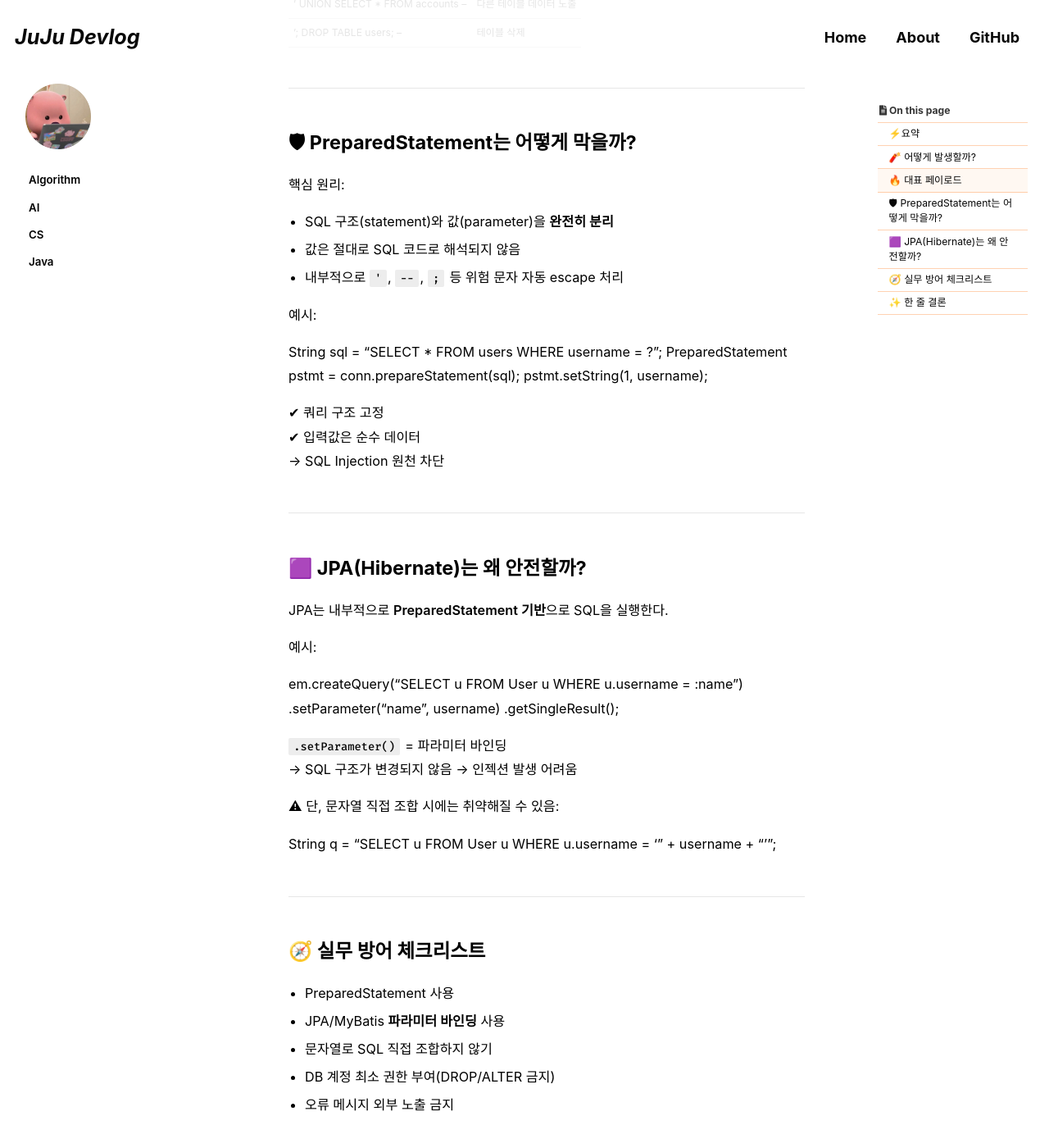
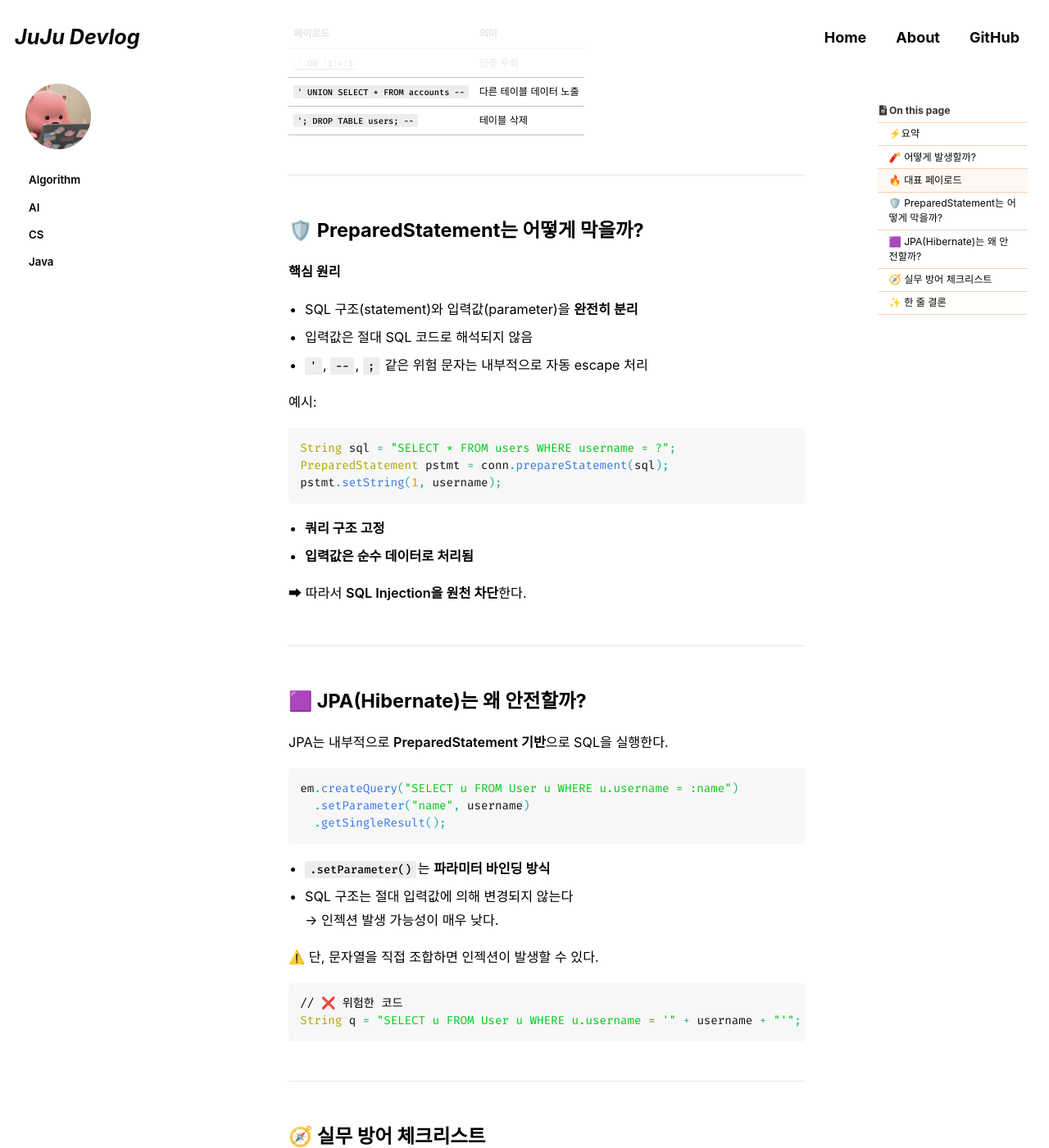
Before and after one commit to zuvvon/zuvvon.github.io, a Jekyll site: the page built from _posts/2025-12-02-SQL-Injection.md, in a window 1280 px wide and 1400 px high, scrolled down 1033 px. Shown: the whole window at 82% size. Built offline with Jekyll 4.4.1, drawn with Linux system fonts in a browser that asks for light colours; cached includes are drawn as plain includes; some web fonts are replaced; comment, search, counter and statistics services are not loaded; some of the changed text lies outside the part shown.

Commit message:
Refine SQL Injection article formatting and content
Updated title and excerpt formatting, improved clarity in explanations, and ensured consistent use of symbols.

````diff
--- a/_posts/2025-12-02-SQL-Injection.md
+++ b/_posts/2025-12-02-SQL-Injection.md
@@ -1,6 +1,6 @@
 ---
-title: "[CS] SQL Injection "
-excerpt: "SQL 인젝션 발생 원리, 대표 공격 패턴, PreparedStatement, JPA 방어 방식까지 핵심만 정리"
+title: "[CS] SQL Injection"
+excerpt: "SQL 인젝션 발생 원리, 대표 공격 패턴, PreparedStatement와 JPA 방어 방식 정리"
 categories:
   - CS
 tags:
@@ -16,55 +16,64 @@ last_modified_at: 2025-12-02
 
 ## ⚡요약
 
-SQL Injection은 **사용자 입력이 SQL 구조에 그대로 포함될 때** 발생하는 보안 취약점이다. 공격자는 `' OR '1'='1` 같은 문자열로 **인증 우회**, **데이터 탈취**, 심지어 **테이블 삭제**까지 수행할 수 있다.
+SQL Injection은 **사용자 입력이 SQL 구조에 그대로 포함될 때** 발생하는 보안 취약점이다.
+공격자는 `' OR '1'='1` 같은 문자열로 **인증 우회**, **데이터 탈취**, 심지어 **테이블 삭제**까지 수행할 수 있다.
 
 ---
 
 ## 🧨 어떻게 발생할까?
 
-문자열 연결 방식으로 SQL을 만들면 입력값이 SQL 구문으로 해석된다.
+문자열 연결로 SQL을 만들면 입력값이 SQL 구문으로 해석된다.
 
-예시:
-
+```java
 String sql = "SELECT * FROM users WHERE username = '" + username + "'";
+```
 
 공격자 입력:
+```
 ' OR '1'='1
+```
 
 실제 실행되는 쿼리:
+
+```sql
 SELECT * FROM users WHERE username = '' OR '1'='1'
+```
 
-→ 항상 true가 되어 비밀번호 없이 로그인된다.
+➡ **항상 true가 되어 비밀번호 없이 로그인된다.**
 
 ---
 
 ## 🔥 대표 페이로드
 
-페이로드 | 의미
----------|-------
-' OR '1'='1 | 인증 우회
-' UNION SELECT * FROM accounts -- | 다른 테이블 데이터 노출
-'; DROP TABLE users; -- | 테이블 삭제
+| 페이로드 | 의미 |
+|---------|------|
+| `' OR '1'='1` | 인증 우회 |
+| `' UNION SELECT * FROM accounts --` | 다른 테이블 데이터 노출 |
+| `'; DROP TABLE users; --` | 테이블 삭제 |
 
 ---
 
-## 🛡 PreparedStatement는 어떻게 막을까?
+## 🛡️ PreparedStatement는 어떻게 막을까?
 
-핵심 원리:
+**핵심 원리**
 
-- SQL 구조(statement)와 값(parameter)을 **완전히 분리**
-- 값은 절대로 SQL 코드로 해석되지 않음
-- 내부적으로 `'`, `--`, `;` 등 위험 문자 자동 escape 처리
+- SQL 구조(statement)와 입력값(parameter)을 **완전히 분리**
+- 입력값은 절대 SQL 코드로 해석되지 않음
+- `'`, `--`, `;` 같은 위험 문자는 내부적으로 자동 escape 처리
 
 예시:
 
+```java
 String sql = "SELECT * FROM users WHERE username = ?";
 PreparedStatement pstmt = conn.prepareStatement(sql);
 pstmt.setString(1, username);
+```
 
-✔ 쿼리 구조 고정
-✔ 입력값은 순수 데이터
-→ SQL Injection 원천 차단
+- **쿼리 구조 고정**
+- **입력값은 순수 데이터로 처리됨**
+
+➡ 따라서 **SQL Injection을 원천 차단**한다.
 
 ---
 
@@ -72,18 +81,22 @@ pstmt.setString(1, username);
 
 JPA는 내부적으로 **PreparedStatement 기반**으로 SQL을 실행한다.
 
-예시:
-
+```java
 em.createQuery("SELECT u FROM User u WHERE u.username = :name")
   .setParameter("name", username)
   .getSingleResult();
+```
 
-`.setParameter()` = 파라미터 바인딩
-→ SQL 구조가 변경되지 않음 → 인젝션 발생 어려움
+- `.setParameter()`는 **파라미터 바인딩 방식**
+- SQL 구조는 절대 입력값에 의해 변경되지 않는다
+→ 인젝션 발생 가능성이 매우 낮다.
 
-⚠ 단, 문자열 직접 조합 시에는 취약해질 수 있음:
+⚠️ 단, 문자열을 직접 조합하면 인젝션이 발생할 수 있다.
 
+```java
+// ❌ 위험한 코드
 String q = "SELECT u FROM User u WHERE u.username = '" + username + "'";
+```
 
 ---
 
@@ -91,12 +104,12 @@ String q = "SELECT u FROM User u WHERE u.username = '" + username + "'";
 
 - PreparedStatement 사용
 - JPA/MyBatis **파라미터 바인딩** 사용
-- 문자열로 SQL 직접 조합하지 않기
-- DB 계정 최소 권한 부여(DROP/ALTER 금지)
+- 문자열로 SQL 직접 생성하지 않기
+- DB 계정 최소 권한(DROP/ALTER 금지)
 - 오류 메시지 외부 노출 금지
 
 ---
 
 ## ✨ 한 줄 결론
 
-**SQL Injection 방어의 핵심은 “쿼리와 데이터를 절대로 섞지 않는 것”**
+<mark>**SQL Injection 방어 핵심: “쿼리와 데이터를 절대 섞지 않는다.”**</mark>
````
